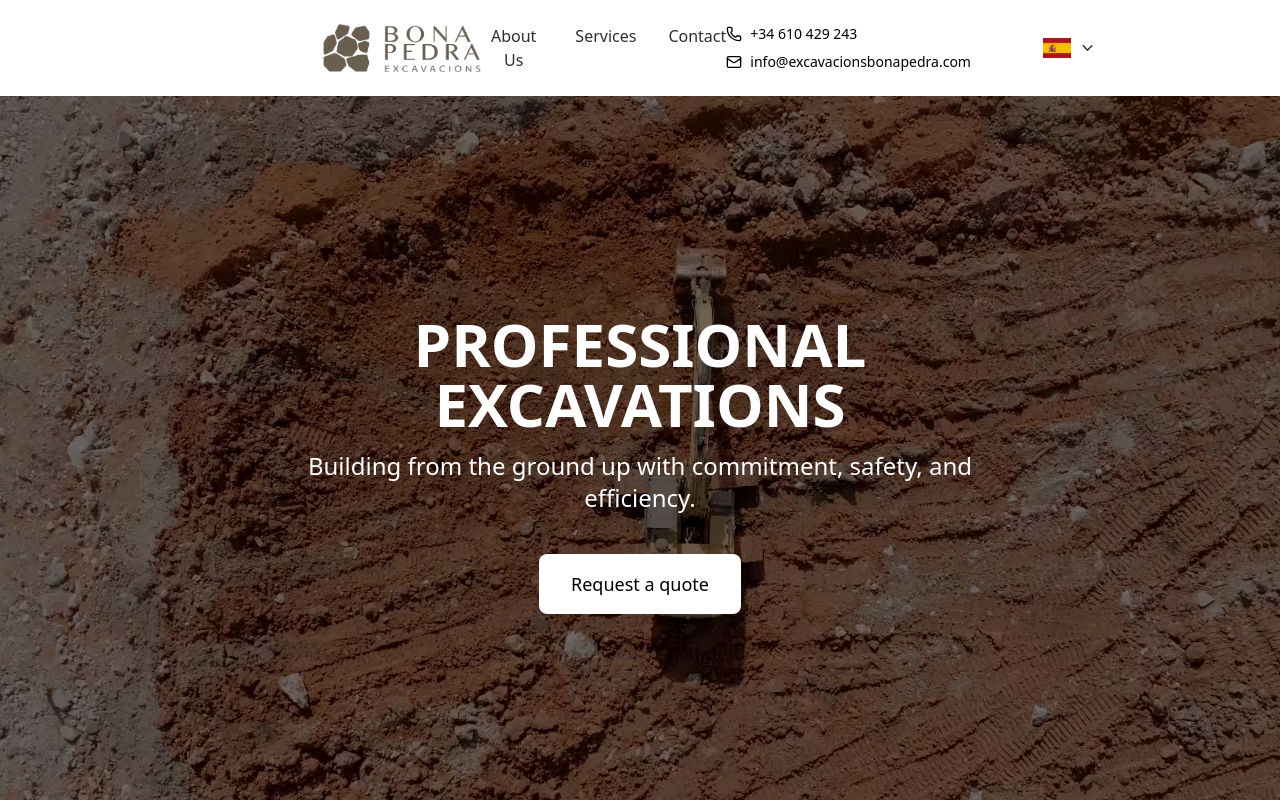
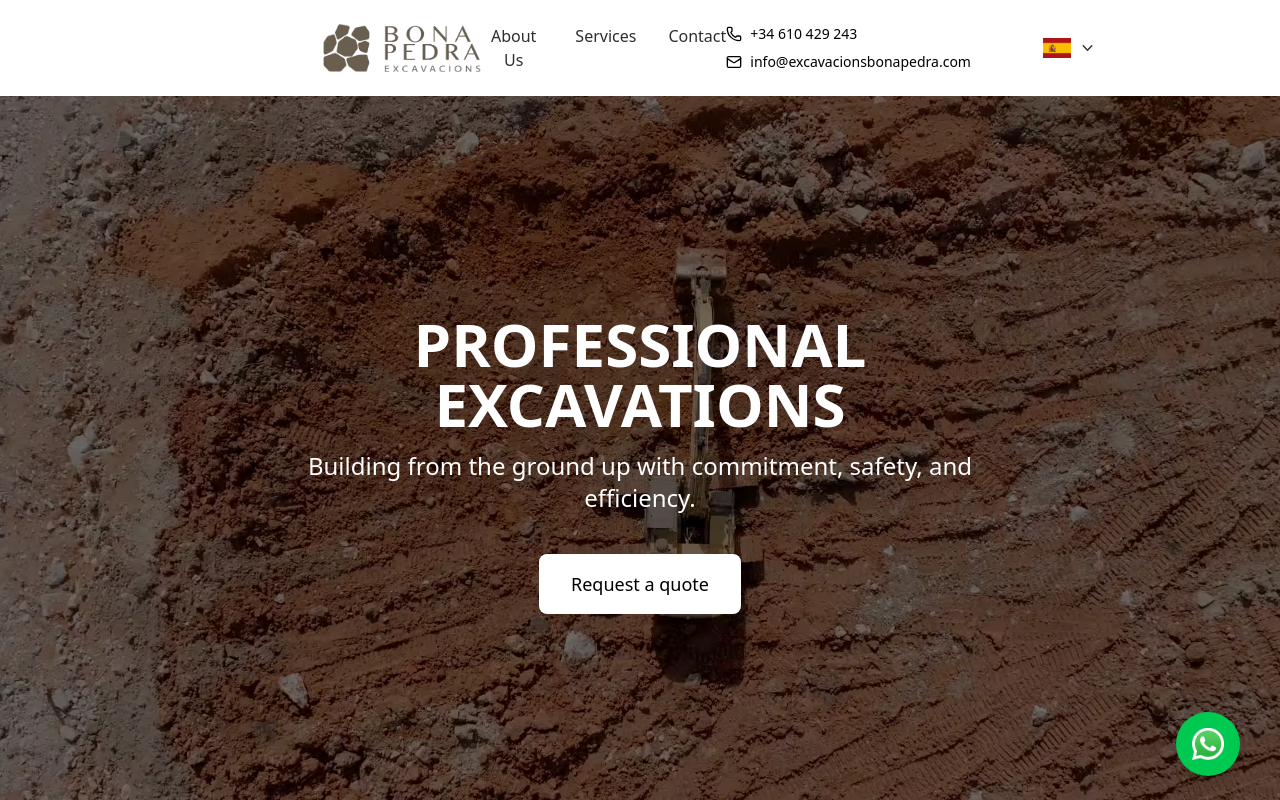
Before and after one commit to Braydarak/bonaPedraExcavacions-web, a React (Vite) app: page / in a window 1280 px wide. Shown: the top 800 px of the page. Built offline with nearby package versions, Linux system fonts and the light colour scheme.

Commit message:
feat: add WhatsApp button component for property inquiries
Add a floating WhatsApp button that links to a predefined contact number and message. This provides users with a quick way to inquire about properties.

```diff
--- a/src/App.tsx
+++ b/src/App.tsx
@@ -6,6 +6,7 @@ import ContactSection from "./pages/contact";
 import Hero from "./pages/hero";
 import ServicesSection from "./pages/services";
 import "./i18n";
+import WhatsappButton from "./components/whatsappButton";
 
 function App() {
   return (
@@ -17,6 +18,7 @@ function App() {
         <ServicesSection />
         <ContactSection />
       </main>
+      <WhatsappButton />
       <Footer />
     </>
   );
--- /dev/null
+++ b/src/components/whatsappButton/index.tsx
@@ -0,0 +1,22 @@
+import whatsappIcon from "../../assets/whatsapp.avif";
+
+const WhatsappButton = () => {
+  const phone = "34610429243";
+  const message =
+    "Hola, estoy interesado/a en una propiedad de Gregal Properties.";
+  const link = `https://wa.me/${phone}?text=${encodeURIComponent(message)}`;
+
+  return (
+    <a
+      href={link}
+      target="_blank"
+      rel="noopener noreferrer"
+      className="fixed md:bottom-6 bottom-4 right-5 md:right-10 z-50 bg-green-500 hover:bg-green-600 text-white p-4 rounded-full shadow-lg transition-all"
+      aria-label="WhatsApp"
+    >
+      <img src={whatsappIcon} alt="WhatsApp" className="w-8"/>
+    </a>
+  );
+};
+
+export default WhatsappButton;
```
Also changed, not shown: src/assets/whatsapp.avif (added).
